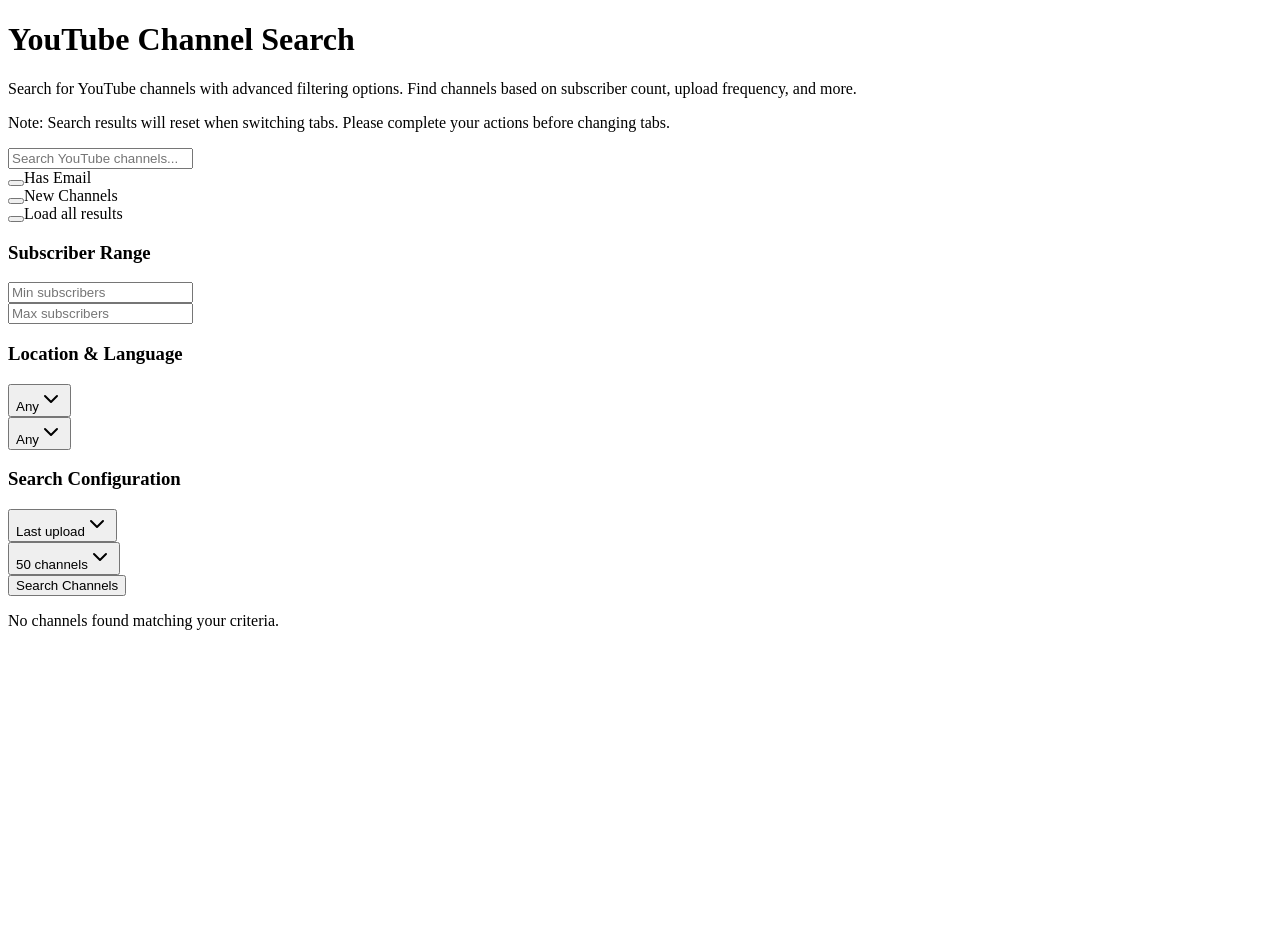
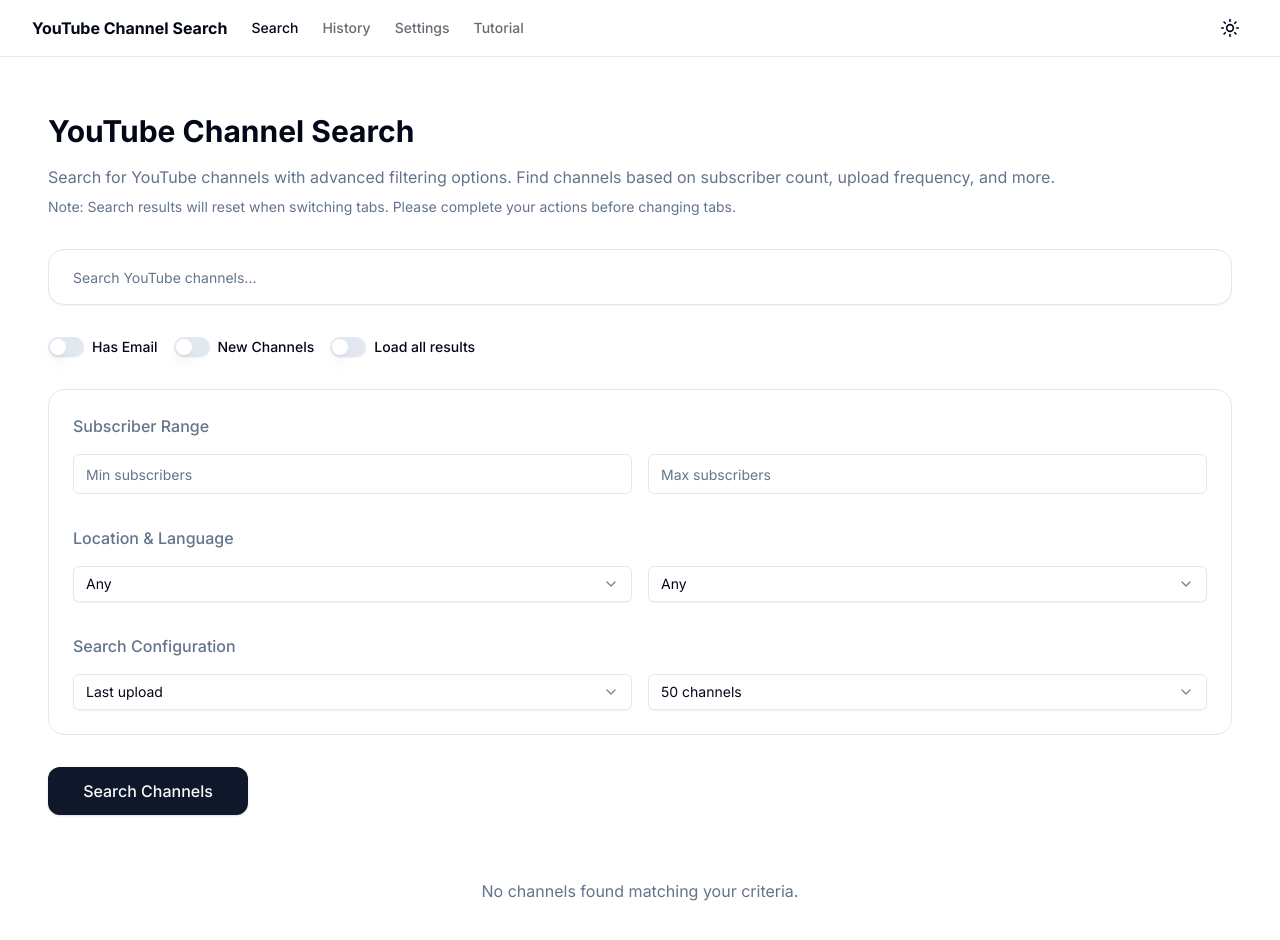
Before and after one commit to MrViPPer1/ytsearch, a Next.js app: page / in a window 1280 px wide. Shown: the top 940 px of the page. Before the commit the page ends 800 px from the top, so only its background shows below. Built offline with nearby package versions, Linux system fonts and the light colour scheme.

Commit message:
Update Netlify and Next.js configuration for deployment

```diff
--- /dev/null
+++ b/app/layout.tsx
@@ -0,0 +1,38 @@
+import type { Metadata } from "next";
+import { Inter } from "next/font/google";
+import { ThemeProvider } from "@/components/theme-provider";
+import { RootLayout } from "@/components/layout/root-layout";
+import { Toaster } from "@/components/ui/toaster";
+import "./globals.css";
+
+const inter = Inter({ subsets: ['latin'] });
+
+export const metadata: Metadata = {
+  title: "YouTube Channel Search",
+  description: "Search and analyze YouTube channels",
+  icons: {
+    icon: "/yt.ico",
+  },
+};
+
+export default function Layout({
+  children,
+}: {
+  children: React.ReactNode;
+}) {
+  return (
+    <html lang="en" suppressHydrationWarning>
+      <body className={inter.className}>
+        <ThemeProvider
+          attribute="class"
+          defaultTheme="system"
+          enableSystem
+          disableTransitionOnChange
+        >
+          <RootLayout>{children}</RootLayout>
+          <Toaster />
+        </ThemeProvider>
+      </body>
+    </html>
+  );
+}
--- a/next.config.js
+++ b/next.config.js
@@ -1,5 +1,6 @@
 /** @type {import('next').NextConfig} */
 const nextConfig = {
+  output: 'standalone',
   images: {
     domains: [
       'yt3.ggpht.com',
@@ -7,6 +8,7 @@
       'i.ytimg.com',
       'images.netlify.com'
     ],
+    unoptimized: true
   },
 }
 
```
Also changed, not shown: 1 other file (tests, documents, lock files or other folders).
